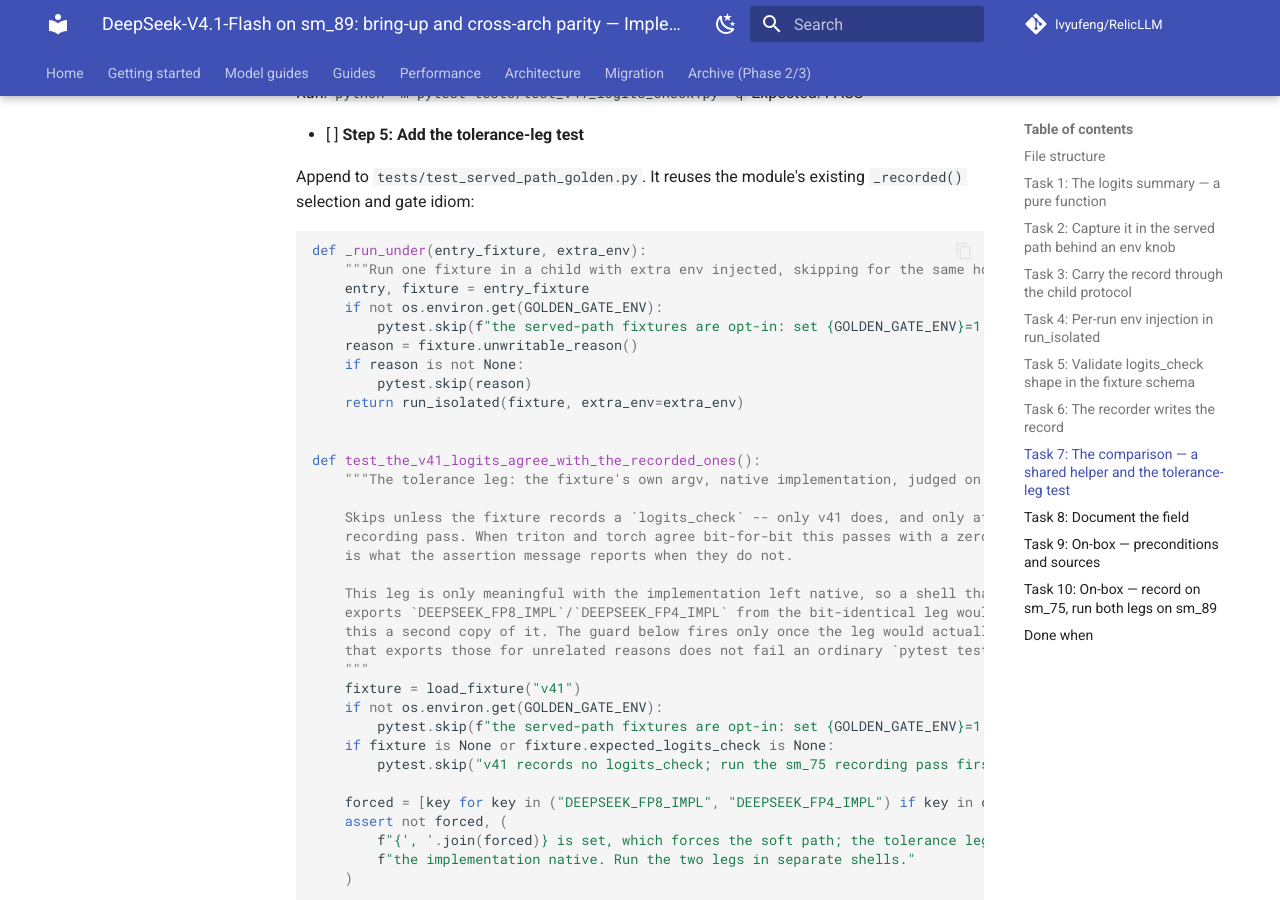
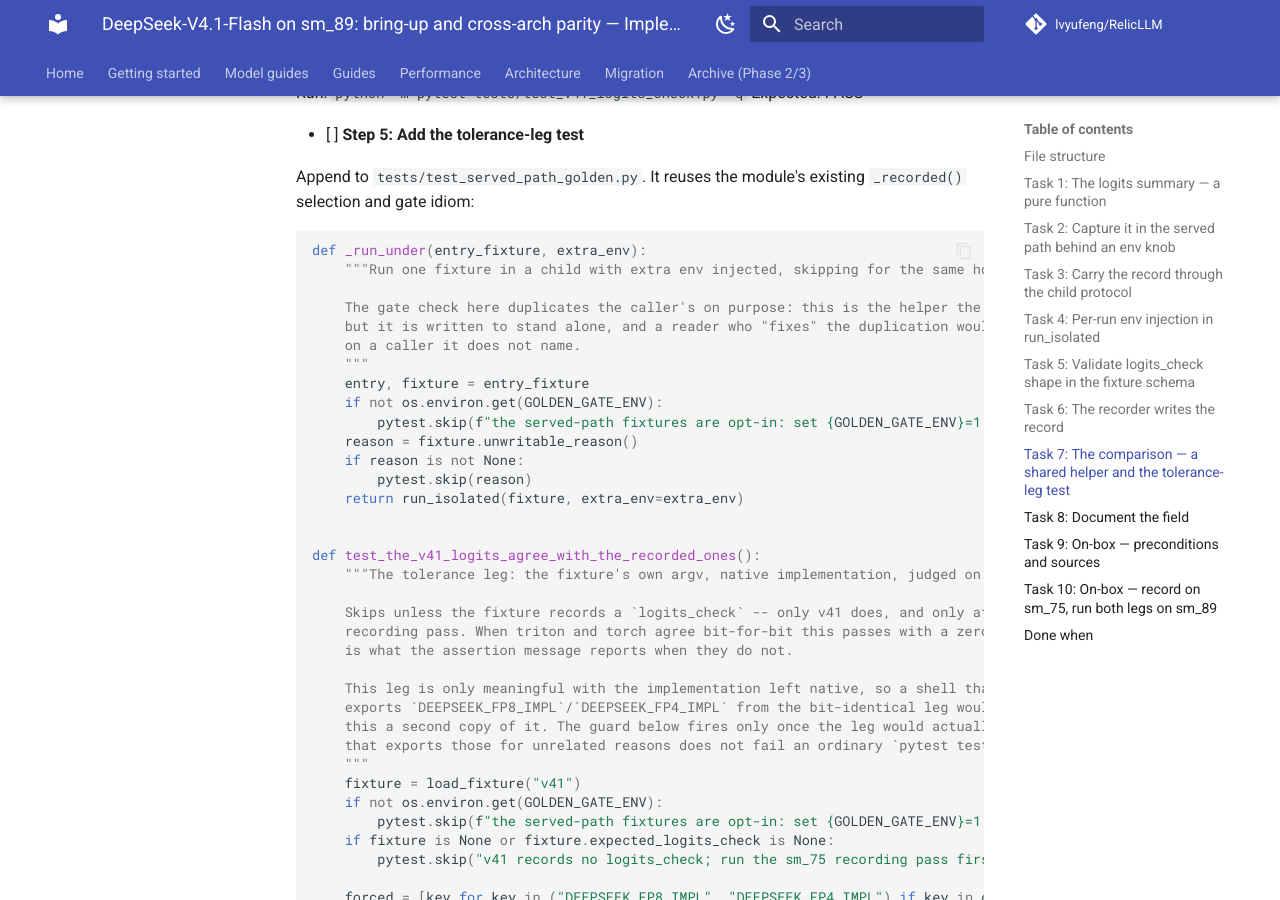
Before and after one commit to lvyufeng/RelicLLM, an MkDocs documentation site: the page built from docs/superpowers/plans/2026-10-09-v41-flash-sm89.md, in a window 1280 px wide and 900 px high, scrolled down 17968 px. Built offline with MkDocs 1.6.1 and Material for MkDocs 9.7.7, drawn with Linux system fonts in a browser that asks for light colours; comment, search, counter and statistics services are not loaded.

Commit message:
docs: note the intentional gate duplication in the plan's helper
Co-Authored-By: Claude Code <noreply@anthropic.com>

````diff
--- a/docs/superpowers/plans/2026-10-09-v41-flash-sm89.md
+++ b/docs/superpowers/plans/2026-10-09-v41-flash-sm89.md
@@ -882,7 +882,12 @@ Append to `tests/test_served_path_golden.py`. It reuses the module's existing `_
 
 ```python
 def _run_under(entry_fixture, extra_env):
-    """Run one fixture in a child with extra env injected, skipping for the same host reasons."""
+    """Run one fixture in a child with extra env injected, skipping for the same host reasons.
+
+    The gate check here duplicates the caller's on purpose: this is the helper the one caller uses,
+    but it is written to stand alone, and a reader who "fixes" the duplication would make it depend
+    on a caller it does not name.
+    """
     entry, fixture = entry_fixture
     if not os.environ.get(GOLDEN_GATE_ENV):
         pytest.skip(f"the served-path fixtures are opt-in: set {GOLDEN_GATE_ENV}=1 to run them.")
````
